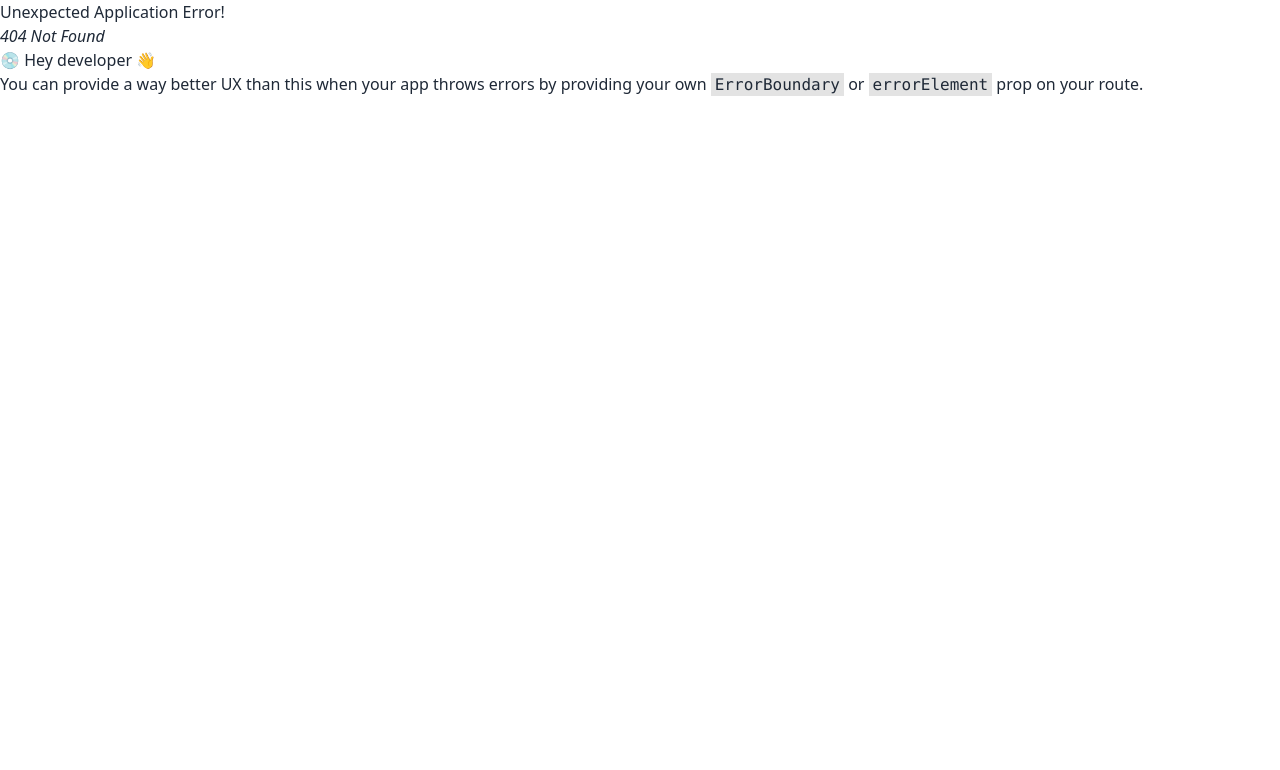
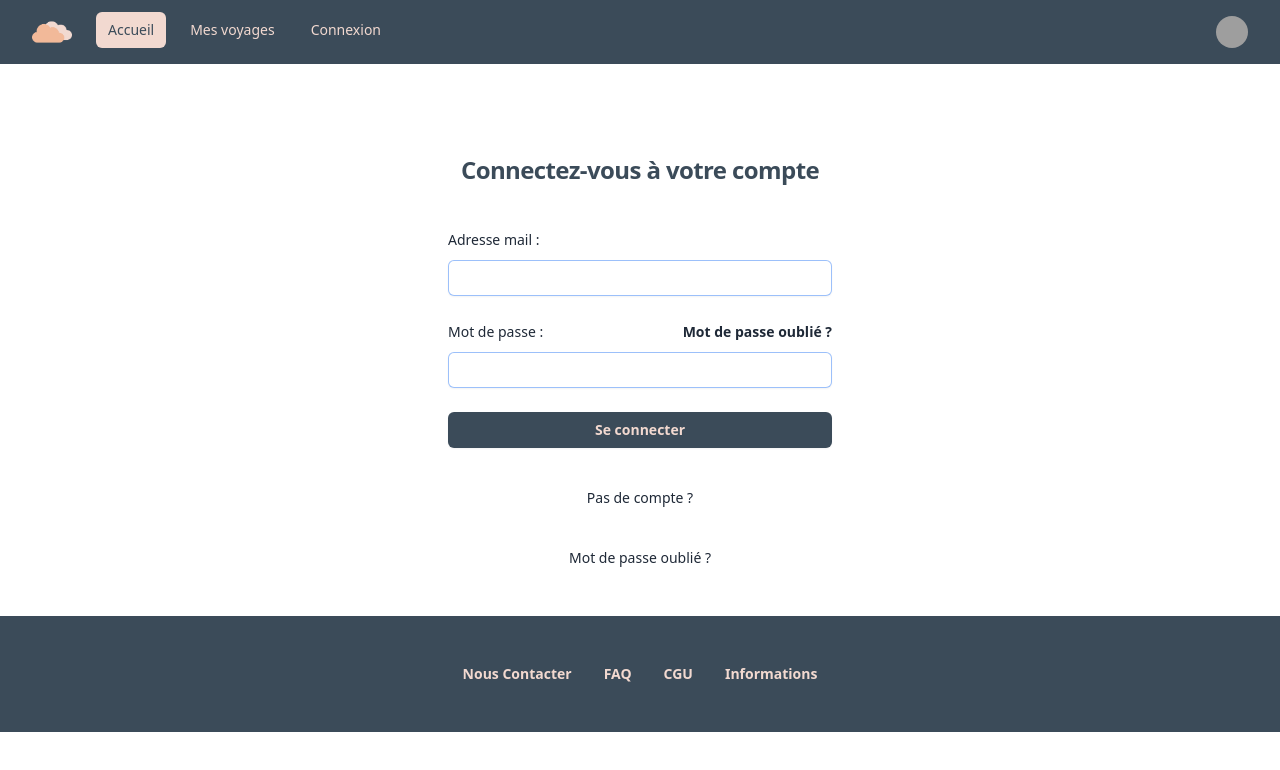
Before and after one commit to laurafeugene/site-voyage-front, a React (Vite) app: page /connection in a window 1280 px wide. Before the commit this address had no page. Shown: the top 770 px of the page. Built offline with nearby package versions, Linux system fonts and the light colour scheme; grey boxes are pictures that could not be loaded.

Commit message:
feat: routes > added routes and NavLinks in footer

```diff
--- a/src/components/App/App.tsx
+++ b/src/components/App/App.tsx
@@ -1,3 +1,4 @@
+import { Outlet } from 'react-router';
 import Footnote from './Footnote/Footnote';
 import Header from './Header/Header';
 import Home from './Home/Home';
@@ -6,7 +7,7 @@ function App() {
   return (
     <>
       <Header />
-      <Home />
+      <Outlet />
       <Footnote />
     </>
   );
--- a/src/components/App/Connection/connection.tsx
+++ b/src/components/App/Connection/connection.tsx
@@ -6,7 +6,6 @@ function ConnectionForm() {
     return (
         <div>
         <div>
-        <Header />
         </div>
       <>
         {/*
@@ -85,7 +84,6 @@ function ConnectionForm() {
         </div>
       </>
       <div>
-      <Footer/>
       </div>
       </div>
     );
--- a/src/components/App/FAQ/FAQ.tsx
+++ b/src/components/App/FAQ/FAQ.tsx
@@ -4,8 +4,6 @@ import Footer from "../Footer/Footer";
  function FAQAccordion() {
 
   return (
-    <div>
-    <Header/>
     <div className="px-10 py-10">
       <div className="collapse collapse-arrow bg-base-200">
         <input type="radio" name="my-accordion-2" checked />
@@ -35,8 +33,6 @@ import Footer from "../Footer/Footer";
         </div>
       </div>
     </div>
-    <Footer/>
-    </div>
 
   );
 }
--- a/src/components/App/Footnote/Footnote.tsx
+++ b/src/components/App/Footnote/Footnote.tsx
@@ -1,11 +1,33 @@
+import { NavLink } from 'react-router-dom';
+
 function Footnote() {
     return(
         <footer className="footer footer-center p-10 bg-darkest text-lightest font-semibold rounded">
             <div className="grid grid-flow-col gap-4">
-                <a className="hover:bg-lightest hover:text-darkest px-2 py-2 rounded-md">Nous Contacter</a>
-                <a className="hover:bg-lightest hover:text-darkest px-2 py-2 rounded-md">FAQ</a>
-                <a className="hover:bg-lightest hover:text-darkest px-2 py-2 rounded-md">CGU</a>
-                <a className="hover:bg-lightest hover:text-darkest px-2 py-2 rounded-md">Informations</a>
+                <NavLink
+                  to="/about"
+                  className="hover:bg-lightest hover:text-darkest px-2 py-2 rounded-md"
+                >
+                  Nous Contacter
+                </NavLink>
+                <NavLink
+                  to="/FAQ"
+                  className="hover:bg-lightest hover:text-darkest px-2 py-2 rounded-md"
+                >
+                  FAQ
+                </NavLink>
+                <NavLink
+                  to="/CGU"
+                  className="hover:bg-lightest hover:text-darkest px-2 py-2 rounded-md"
+                >
+                  CGU
+                </NavLink>
+                <NavLink
+                  to="/infos"
+                  className="hover:bg-lightest hover:text-darkest px-2 py-2 rounded-md"
+                >
+                  Informations
+                </NavLink>
             </div>
         </footer>
     );
--- a/src/main.tsx
+++ b/src/main.tsx
@@ -1,18 +1,26 @@
 import React from 'react';
 import ReactDOM from 'react-dom/client';
+import { Route, RouterProvider, createBrowserRouter, createRoutesFromElements } from 'react-router-dom';
 
 import App from './components/App/App';
+import FAQ from './components/App/FAQ/FAQ';
+import Home from './components/App/Home/Home';
+import Connection from './components/App/Connection/connection';
+import Register from './components/App/Register/register';
+
 import './styles/main.css'
-import { RouterProvider, createBrowserRouter } from 'react-router-dom';
-import Home from './components/App/Home/Home';
 
-// je crée un Router
-const router = createBrowserRouter([
-  {
-    path: '/', // quand l'URL correspond à `/`…
-    element: <App />, // …j'affiche l'élément `<h1>HW!</h1>`
-  },
-]);
+const router = createBrowserRouter(
+  createRoutesFromElements(
+        <Route path="/" element={<App />}>
+          <Route index element={<Home />} />
+          <Route path="FAQ" element={<FAQ />} />
+          <Route path="CGU" element={<h1>CGU</h1>} />
+          <Route path="connection" element={<Connection/>} />
+          <Route path="register" element={<Register />} />
+        </Route>
+      )
+);
 
 ReactDOM.createRoot(document.getElementById('root') as HTMLElement).render(
     <RouterProvider router={router} />
```
Lines whose indentation alone changed are shown as unchanged.
